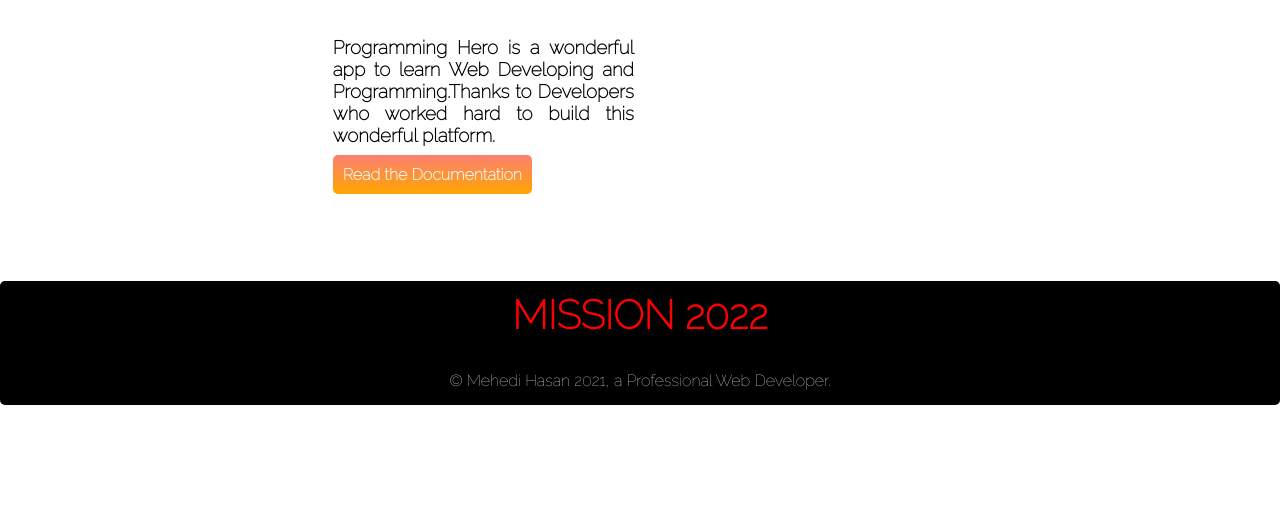
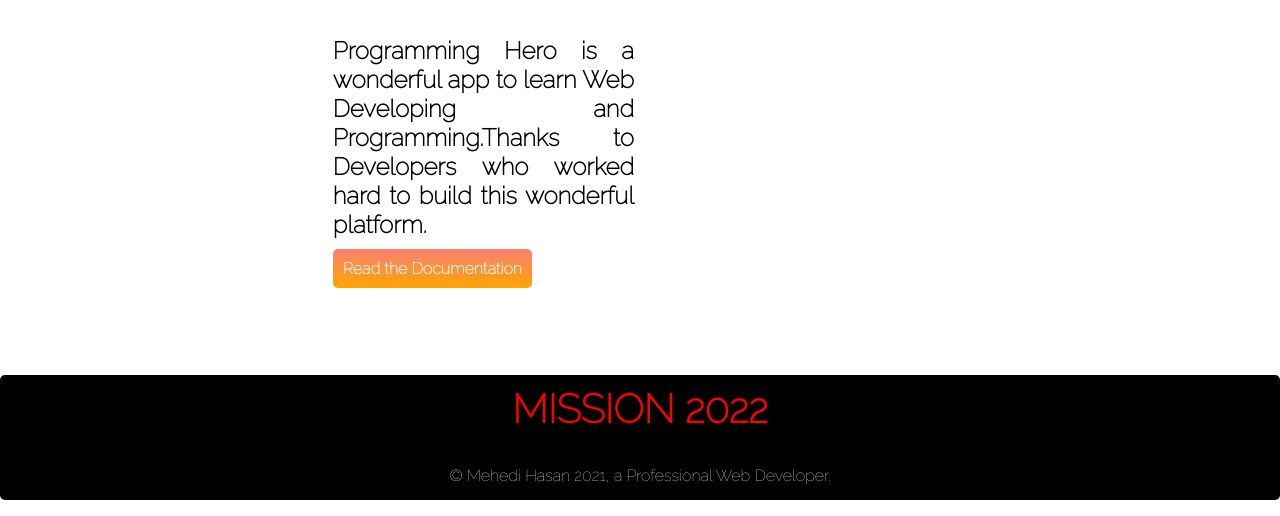
Before and after one commit to hasan-305/Assignment-1, a plain HTML site: page index.html in a window 1280 px wide. Shown: the part 1947-2463 px from the top of the page. Before the commit the page ends 2368 px from the top, so only its background shows below. Drawn offline with Linux system fonts and the light colour scheme.

Commit message:
Assignment-1-partial-2

```diff
--- a/index.html
+++ b/index.html
@@ -54,7 +54,7 @@
     <section class="mid-3">
         <div class="half-width" id="mid-3-text">
             <h1 class="header-boarder">Know Our Global Community</h1>
-            <h3>Programming Hero is a wonderful app to learn Web Developing and Programming.Thanks to Developers who worked hard to build this wonderful platform.</h3>
+            <h2>Programming Hero is a wonderful app to learn Web Developing and Programming.Thanks to Developers who worked hard to build this wonderful platform.</h2>
             <a href="" target="_blank" class= "link-button">Read the Documentation</a>
         </div>
         <div class="half-width">
```
